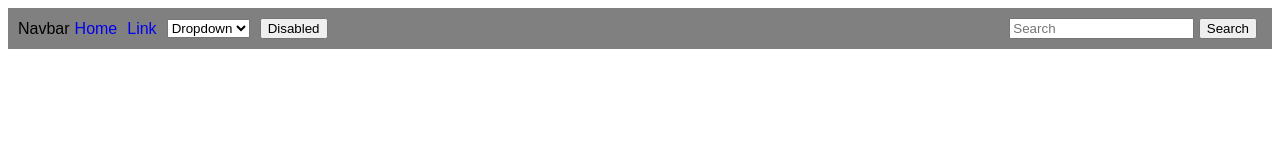
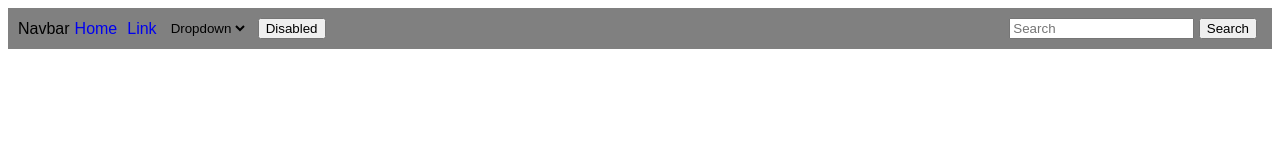
Before and after one commit to RaveTheN/CSS, a plain HTML site: page navbar.html in a window 1280 px wide. Drawn offline with Linux system fonts and the light colour scheme.

Commit message:
borderless dropdown list

```diff
--- a/style.css
+++ b/style.css
@@ -6,6 +6,7 @@ form {
 }
 
 #navbar {
+
     font-family: Arial, Helvetica, sans-serif;
     background-color: gray;
     display: flex;
@@ -17,6 +18,8 @@ form {
 
 .navitems {
 
+    border: none;
+    background-color: transparent;
     margin-left: 5px;
     margin-right: 5px;
 }
@@ -27,7 +30,7 @@ a:link {
 
 #disabled {
 
-    flex: 1;
+    flex-grow: 1;
 
   }
 
```
